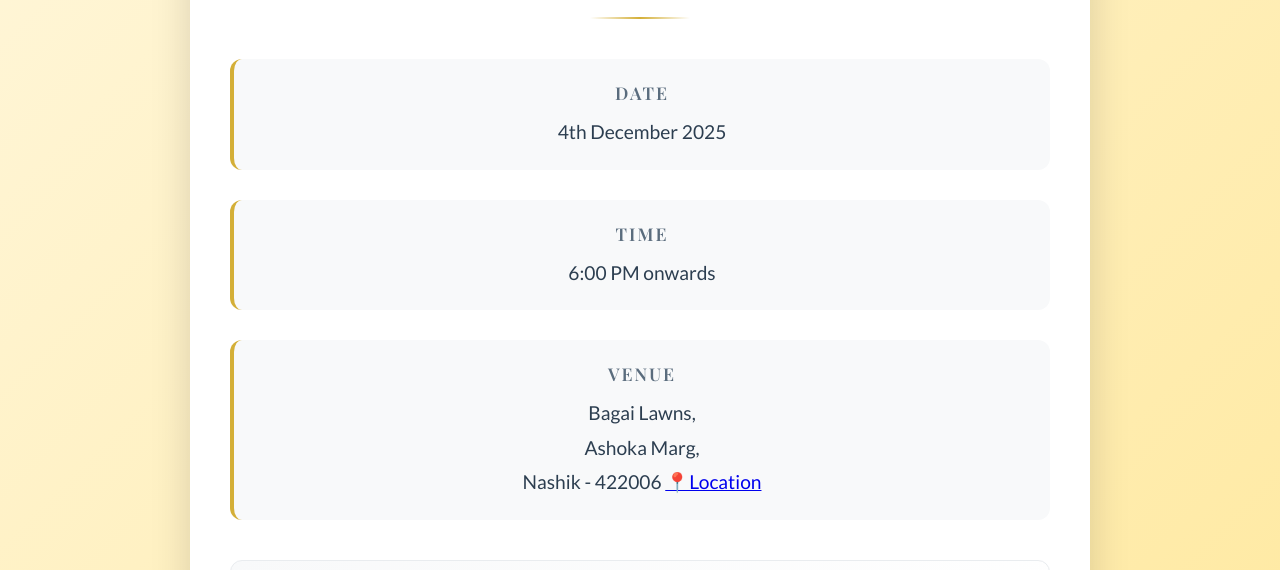
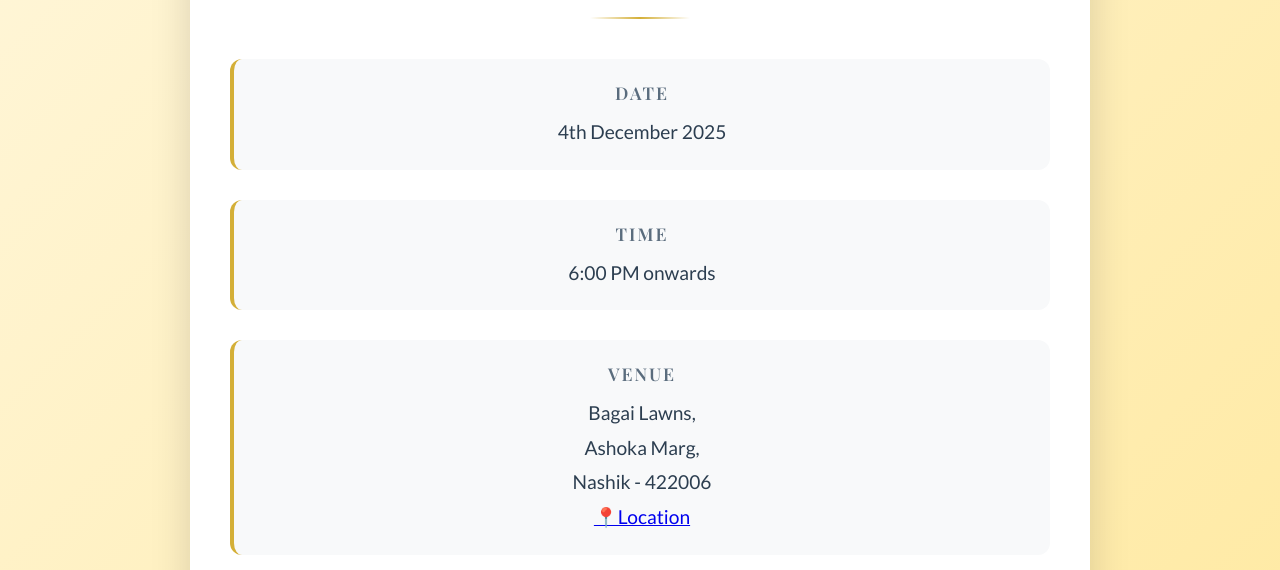
Before and after one commit to arnav200525/wedding-card-5-12-2025, a plain HTML site: page haldi.html in a window 1280 px wide. Shown: the part 654-1224 px from the top of the page. Drawn offline with nearby package versions, Linux system fonts and the light colour scheme.

Commit message:
Update haldi.html

```diff
--- a/haldi.html
+++ b/haldi.html
@@ -41,7 +41,7 @@
                         <span class="detail-value">
                             Bagai Lawns,<br>
                             Ashoka Marg,<br>
-                            Nashik - 422006
+                            Nashik - 422006 <br>
                             <a href="https://www.google.com/maps/dir//Ashoka+Marg,+Jaydeep+Nagar,+Mamta+Nagar,+Kalpataru+Nagar,+Nashik,+Maharashtra+422006/@20.0015872,73.7968128,13z/data=!4m8!4m7!1m0!1m5!1m1!1s0x3bddeb001964216d:0xc75d8d1b8d17faa6!2m2!1d73.795455!2d19.9807855!5m1!1e2?entry=ttu&g_ep=EgoyMDI1MTExNy4wIKXMDSoASAFQAw%3D%3D">📍Location</a>
                         </span>
                     </div>
@@ -55,4 +55,5 @@
         </div>
     </div>
 </body>
+
 </html>
```
